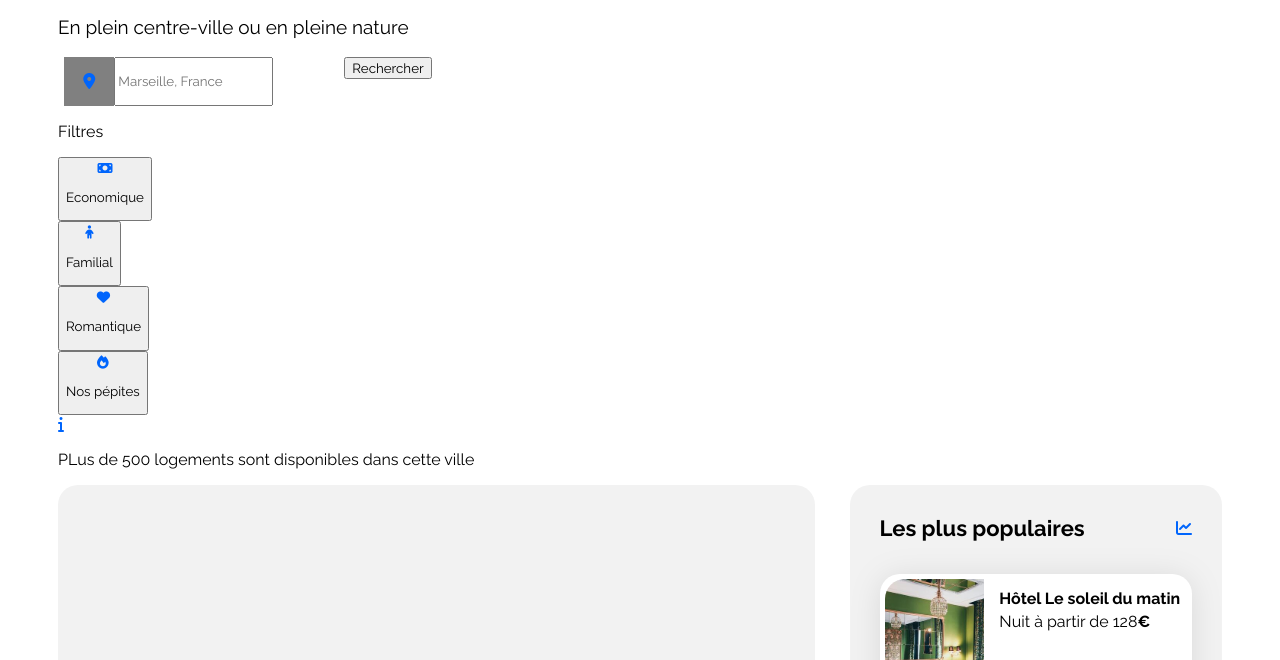
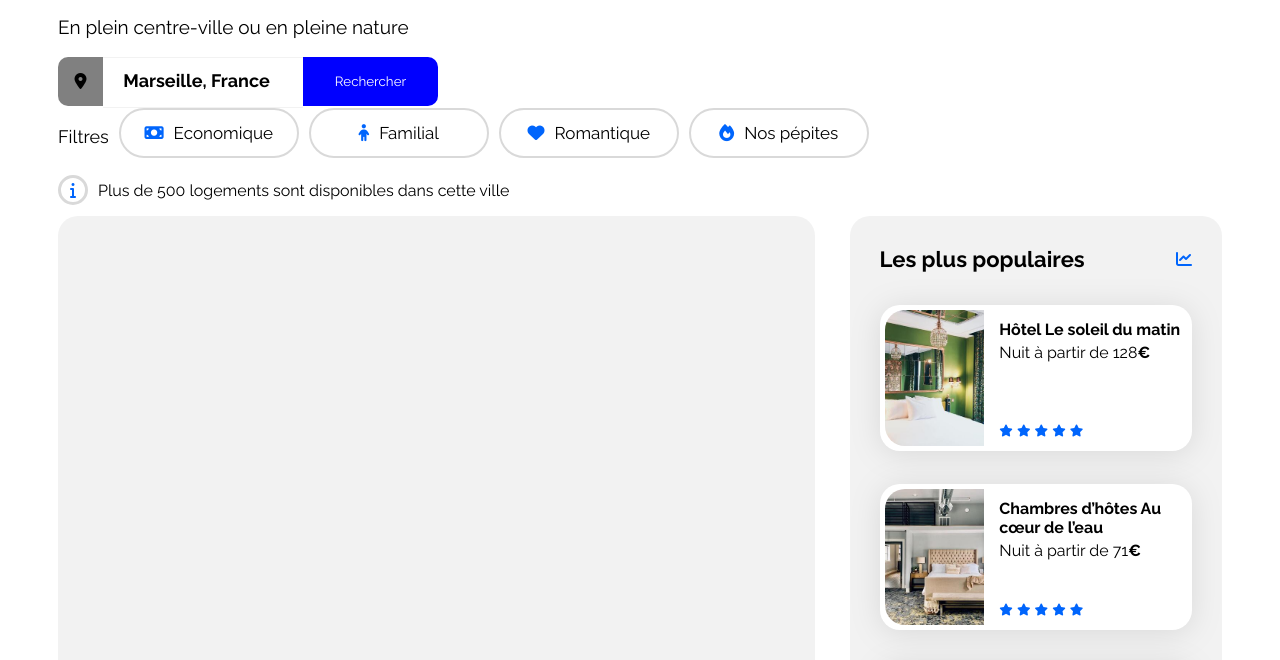
Before and after one commit to ArthurB86/OpenClassrooms-Projet2-Booki, a plain HTML site: page booki-starter-code-master/index.html in a window 1280 px wide. Shown: the part 95-755 px from the top of the page. Drawn offline with Linux system fonts and the light colour scheme.

Commit message:
Fin étape 5

```diff
--- a/booki-starter-code-master/css/style.css
+++ b/booki-starter-code-master/css/style.css
@@ -62,32 +62,85 @@ h1{
 .subHead{
     font-size: 19px;
 }
-.searchBar{
-    display: flex;
-    flex-direction: row;
-    width: 380px;
-    border-radius: 15px;
-    justify-content: center;
 
-}
-.iconeSize{
+/****** SEARCHBAR ******/
+.informationSearch{
     display: flex;
     height: 49px;
     width: 50px;
     background-color: grey;
     justify-content: center;
     align-items: center;
+    border-radius: 10px 0 0 10px;
+}
+.searchBar{
+        display: flex;
+        flex-direction: row;
+        width: 380px;
+        justify-content: center;
+}
+::placeholder{
+    font-size: 18px;
+    color: black;
+    font-weight: bold;
+
 }
 .search{
     display: flex;
     height: 49px;
-    width: 230px;
-    align-content: center;
+    width: 200px;
+    border-bottom: 1px solid #F2F2F2;
+    border-top: 1px solid #F2F2F2;
+
+}
+input{
+    height: 49px;
+    width: 200px;
+    border: none;
+    text-align: center;
+
+}
+
+button.buttonSearch{
+height: 49px;
+width: 135px;
+background-color: blue;
+border: none;
+border-radius: 15px;
+color: white;
+border-radius: 0 10px 10px 0;
+
+}
+
+/****** FILTERS ******/
+.wordOne{
     font-size: 18px;
-    color: black;
-    font-weight: bold;
-    }
+}
+.filter{
+    display: flex;
+    flex-direction: row;
+    align-content: space-between;
+    gap: 10px;
+}
+.buttonFilter{
+height: 50px;
+width: 180px;
+background-color: white;
+border: solid #D9D9D9 2px;
+border-radius: 25px;
+color: black;
+display: flex;
+flex-direction: row;
+justify-content: center;
+align-items: center;
+align-content: space-between;
+gap: 10px;
+font-size: 17px;
 
+}
+.buttonFilter:hover{
+    background-color: #DEEBFF;
+}
 /****** Navigation ******/
 .header {
     display: flex;
@@ -108,6 +161,27 @@ a{
 .link:hover{
     border-top: 2px solid #0065FC;
     color: #0065FC;
+
+}
+/****** Infos *****/
+.infos{
+    display: flex;
+    flex-direction: row;
+    justify-content: space-between;
+    gap: 10px;
+    justify-content: flex-start;
+    align-items: center;
+
+}
+.iBorder{
+    display: flex;
+    justify-content: center;
+    align-items: center;
+    border: solid #D9D9D9;
+    border-radius: 100%;
+    height: 24px;
+    width: 24px;
+
 
 }
 /****** Hebergements And Populaires ***********/
--- a/booki-starter-code-master/index.html
+++ b/booki-starter-code-master/index.html
@@ -28,52 +28,50 @@
         <main>
             <header>
                 <div>
-                <h1>Trouvez votre hébergement pour des vacances de rêve</h1>
-                <p class="subHead">En plein centre-ville ou en pleine nature</p>
-            </div>
-            <div class="searchBar">
-            <div class="iconeSize"><i class="fa-solid fa-location-dot"></i></div>
-            <form action="" method="get" class="search">
-                <input type="Search" placeholder="Marseille, France">
-            </form>
-            <div class="button"><input type="button" value="Rechercher"></div>
-            </div>
+                    <h1>Trouvez votre hébergement pour des vacances de rêve</h1>
+                    <p class="subHead">En plein centre-ville ou en pleine nature</p>
+                    <form action="" method="get" class="searchBar">
+                        <div class="informationSearch"> <i class="fa-solid fa-location-dot" style="color: #000000;"></i></div>
+                         <div class="search"><input type="search" placeholder="Marseille, France"></div>
+                         <div ><button class="buttonSearch">Rechercher</button></div>
+                     </form>
             </header>
             <section>
-                <div>
+                <div class="filter">
                     <div>
-                        <p>Filtres</p>
+                        <p class="wordOne">Filtres</p>
                     </div>
                     <div>
-                        <button>
+                        <button class="buttonFilter">
                             <i class="fa-solid fa-money-bill"></i>
                             <p>Economique</p>
                         </button>
                     </div>
                     <div>
-                        <button>
+                        <button class="buttonFilter">
                             <i class="fa-solid fa-child"></i>
                            <p>Familial</p>
                         </button>
                     </div>
                     <div>
-                        <button>
+                        <button class="buttonFilter">
                             <i class="fa-solid fa-heart"></i>
                             <p>Romantique</p>
                         </button>
                     </div>
                     <div>
-                        <button>
+                        <button class="buttonFilter">
                             <i class="fa-solid fa-fire"></i>
                             <p> Nos pépites </p>
                         </button>
                     </div>
                 </div>
-                <div>
-                    <i class="fa-solid fa-info"></i>
-                    <p>PLus de 500 logements sont disponibles dans cette ville</p>
+            </section>
+                <div class="infos" >
+                    <div class="iBorder"><i class="fa-solid fa-info" ></i> </div>
+                    <p>Plus de 500 logements sont disponibles dans cette ville</p>
                 </div>
-            </section>
+
             <div class="hebergements-and-populaires">
                 <section class="hebergements">
 
```
